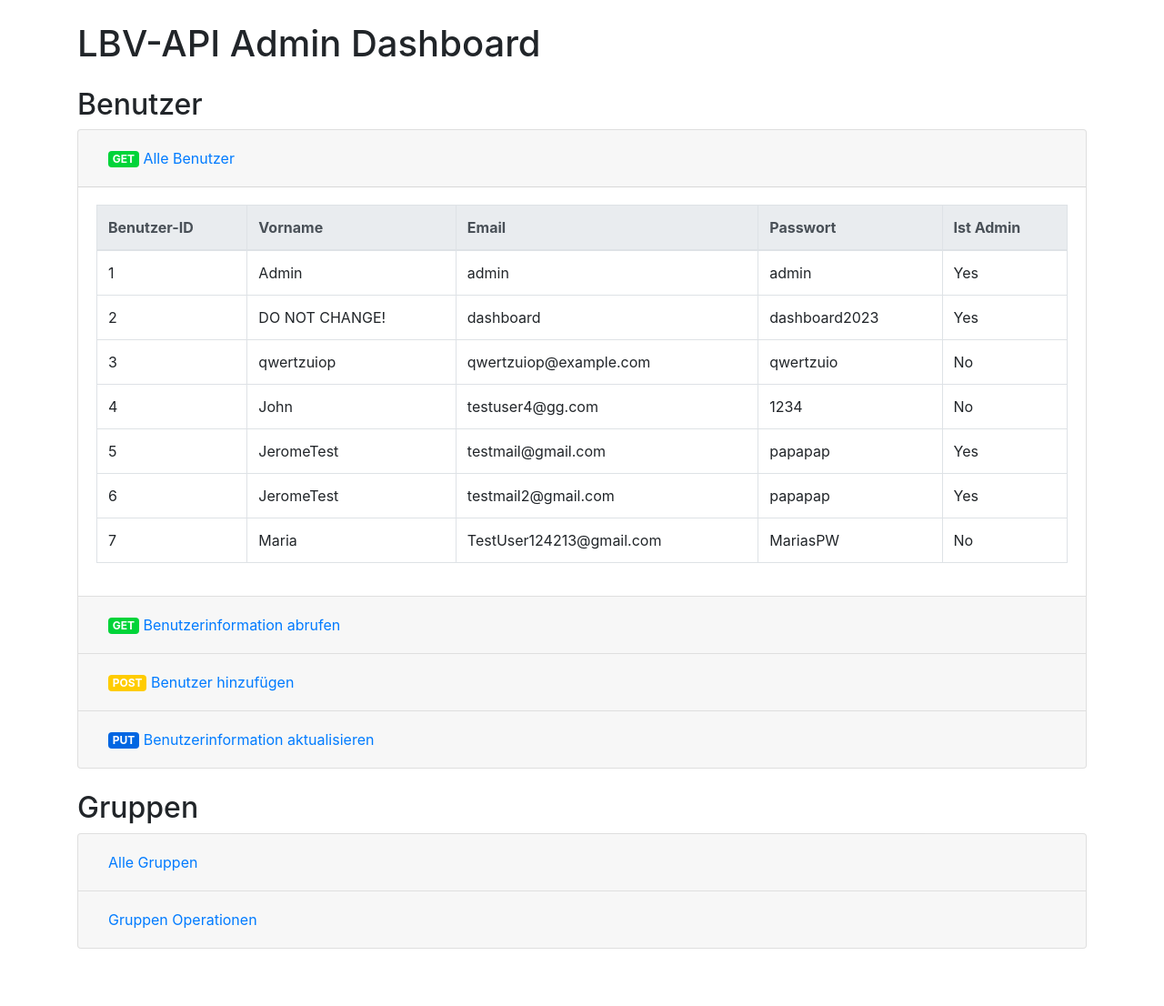
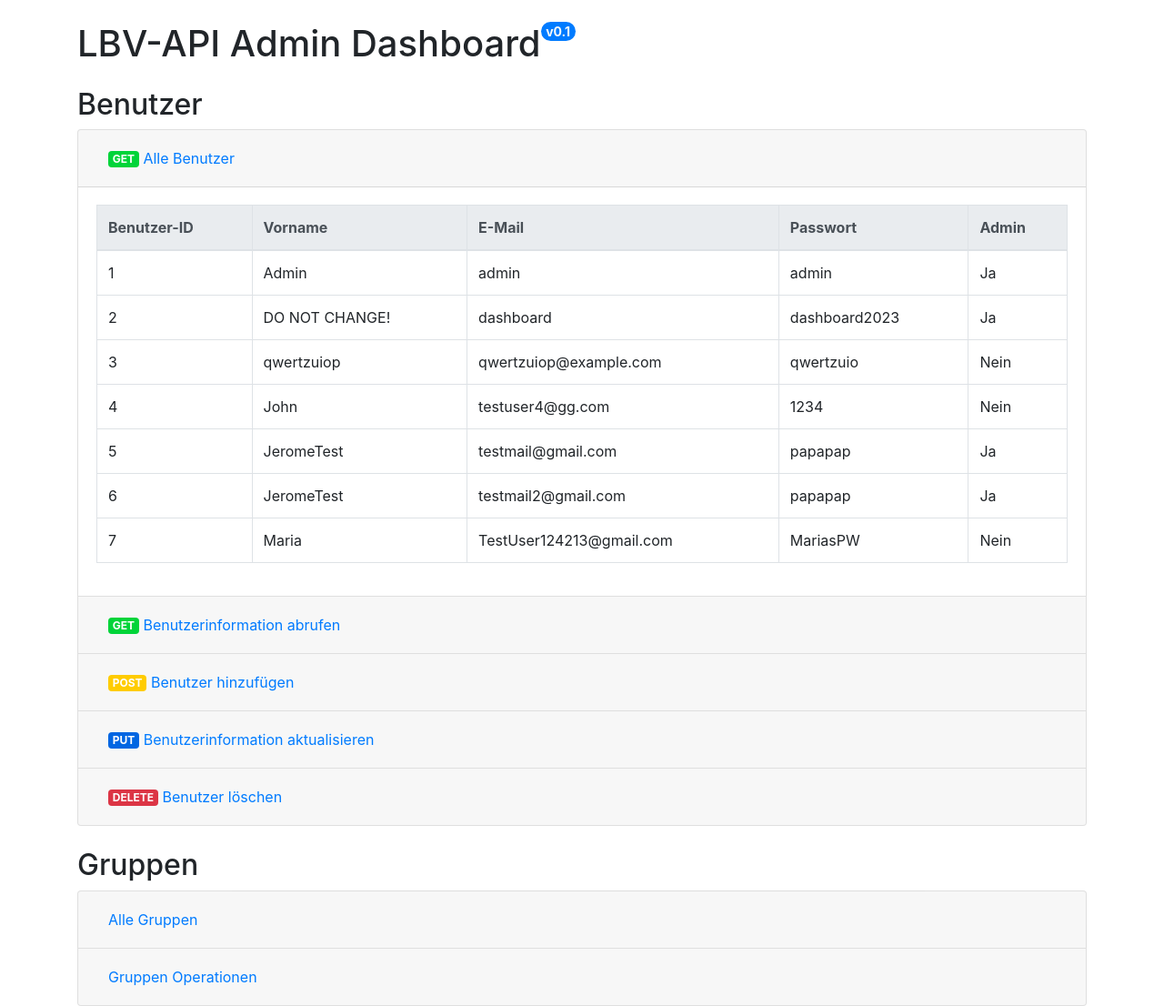
Before and after one commit to jexxme/groupManagementAPI, a Flask app: page / in a window 1280 px wide, after a click that opens the changed part. Shown: the whole page at 91% size. Before the commit the page ends 1043 px from the top, so only its background shows below. Run offline with Flask 3, Linux system fonts and the light colour scheme; some libraries are stand-ins or nearby versions.

Commit message:
Update index.html with user deletion functionality

```diff
--- a/templates/index.html
+++ b/templates/index.html
@@ -49,7 +49,7 @@
                 headers: {
                     'Content-Type': 'application/json'
                 },
-                body: JSON.stringify({email: 'dashboard', password: 'dashboard2023'})
+                body: JSON.stringify({ email: 'dashboard', password: 'dashboard2023' })
             })
                 .then(response => response.json())
                 .then(data => {
@@ -66,7 +66,11 @@
 </head>
 
 <body class="container mt-4">
-    <h1 class="mb-4">LBV-API Admin Dashboard</h1>
+    <h1 class="mb-4 position-relative">LBV-API Admin Dashboard
+        <span class="position-absolute top-0 end-0 translate-middle badge rounded-pill bg-primary text-light" style="font-size: 0.35em;">
+            v0.1
+        </span>
+      </h1>
 
     <h2 class="mt-4">Benutzer</h2>
     <!-- Users Section -->
@@ -90,9 +94,9 @@
                             <tr>
                                 <th>Benutzer-ID</th>
                                 <th>Vorname</th>
-                                <th>Email</th>
+                                <th>E-Mail</th>
                                 <th>Passwort</th>
-                                <th>Ist Admin</th>
+                                <th>Admin</th>
                             </tr>
                         </thead>
                         <tbody>
@@ -102,7 +106,7 @@
                                 <td>{{ user.firstName }}</td>
                                 <td>{{ user.email }}</td>
                                 <td>{{ user.password }}</td>
-                                <td>{{ 'Yes' if user.isAdmin else 'No' }}</td>
+                                <td>{{ 'Ja' if user.isAdmin else 'Nein' }}</td>
                             </tr>
                             {% endfor %}
                         </tbody>
@@ -313,7 +317,7 @@
                                 });
                         });
 
-                        document.getElementById('editUserForm').addEventListener('submit', function(event) {
+                        document.getElementById('editUserForm').addEventListener('submit', function (event) {
                             event.preventDefault();
                             var userId = document.getElementById('updateUserID').value;
                             var updatedData = {
@@ -340,13 +344,82 @@
                                 });
                         });
                     </script>
-
                 </div>
             </div>
         </div>
+        <!-- End of User Information Update -->
 
+<!-- User Deletion -->
+<div class="card">
+    <div class="card-header" id="headingUserDeletion">
+        <h2 class="mb-0">
+            <button class="btn btn-link btn-block text-left" type="button" data-toggle="collapse"
+                    data-target="#collapseUserDeletion" aria-expanded="false" aria-controls="collapseUserDeletion">
+                <span class="badge badge-danger">DELETE</span> Benutzer löschen
+            </button>
+        </h2>
+    </div>
 
+    <div id="collapseUserDeletion" class="collapse" aria-labelledby="headingUserDeletion" data-parent="#usersAccordion">
+        <div class="card-body">
+            <!-- Fetch User to Delete Form -->
+            <form id="fetchUserToDeleteForm">
+                <div class="form-group">
+                    <label for="deleteUserID">Benutzer-ID:</label>
+                    <input type="text" class="form-control" id="deleteUserID" name="deleteUserID" required>
+                </div>
+                <button type="button" class="btn btn-primary" id="fetchUserToDeleteButton">Benutzerdaten abrufen</button>
+            </form>
 
+            <!-- Display User Information -->
+            <div id="userToDeleteDisplay" class="mt-3"></div>
+
+            <!-- Delete User Button -->
+            <button type="button" class="btn btn-danger mt-3" id="deleteUserButton" style="display:none;">Benutzer löschen</button>
+
+            <script>
+                document.getElementById('fetchUserToDeleteButton').addEventListener('click', function(event) {
+                    var userId = document.getElementById('deleteUserID').value;
+                    fetch(`/users/${userId}`, {
+                        headers: {'Authorization': 'Bearer ' + adminToken}
+                    })
+                    .then(response => response.json())
+                    .then(data => {
+                        if (data) {
+                            document.getElementById('userToDeleteDisplay').innerHTML = `
+                                <p>Benutzer-ID: ${data.userID}</p>
+                                <p>Vorname: ${data.firstName}</p>
+                                <p>Email: ${data.email}</p>`;
+                            document.getElementById('deleteUserButton').style.display = 'block';
+                        } else {
+                            alert('Benutzer nicht gefunden.');
+                        }
+                    })
+                    .catch((error) => {
+                        console.error('Error:', error);
+                    });
+                });
+
+                document.getElementById('deleteUserButton').addEventListener('click', function() {
+                    var userId = document.getElementById('deleteUserID').value;
+                    fetch(`/users/${userId}`, {
+                        method: 'DELETE',
+                        headers: {'Authorization': 'Bearer ' + adminToken}
+                    })
+                    .then(response => response.json())
+                    .then(data => {
+                        alert(data.message);
+                        window.location.reload(); // Reload to update the UI
+                    })
+                    .catch((error) => {
+                        console.error('Error:', error);
+                    });
+                });
+            </script>
+        </div>
+    </div>
+</div>
+<!-- End of User Deletion -->
 
     </div>
 
```
Also changed, not shown: instance/data.db. Lines whose indentation alone changed are shown as unchanged.
